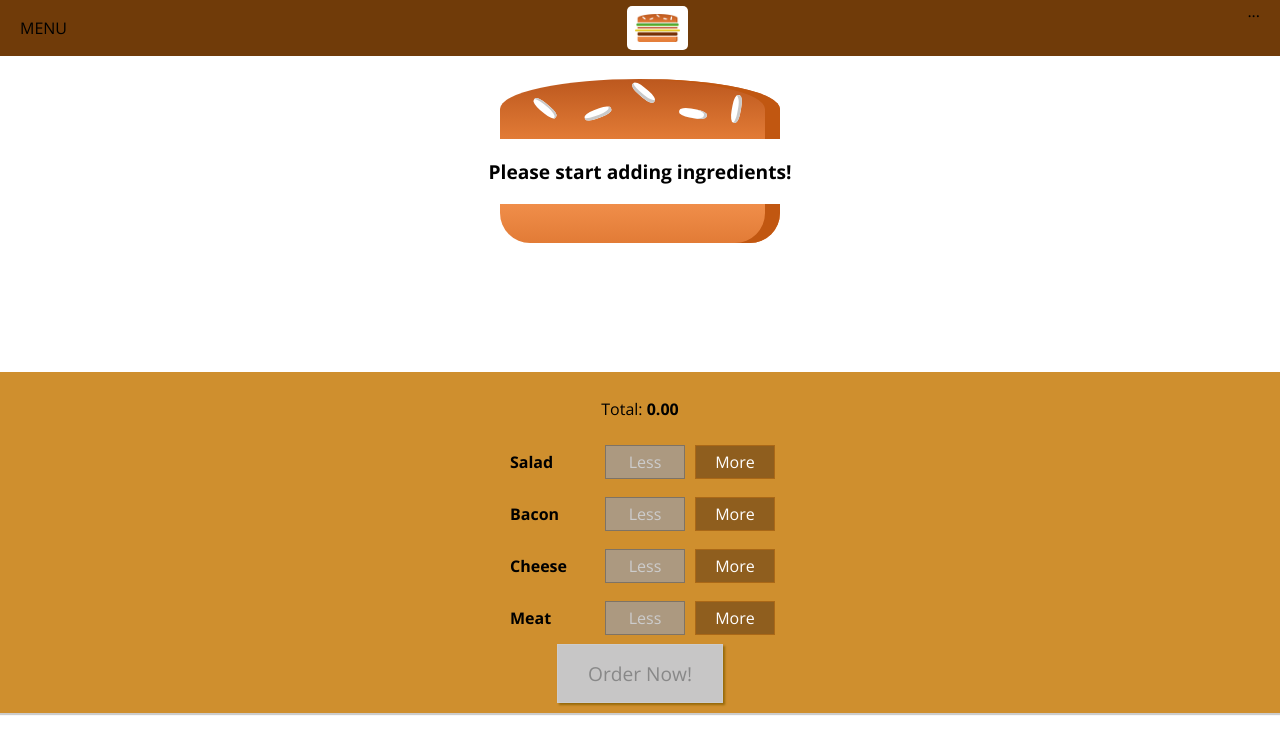
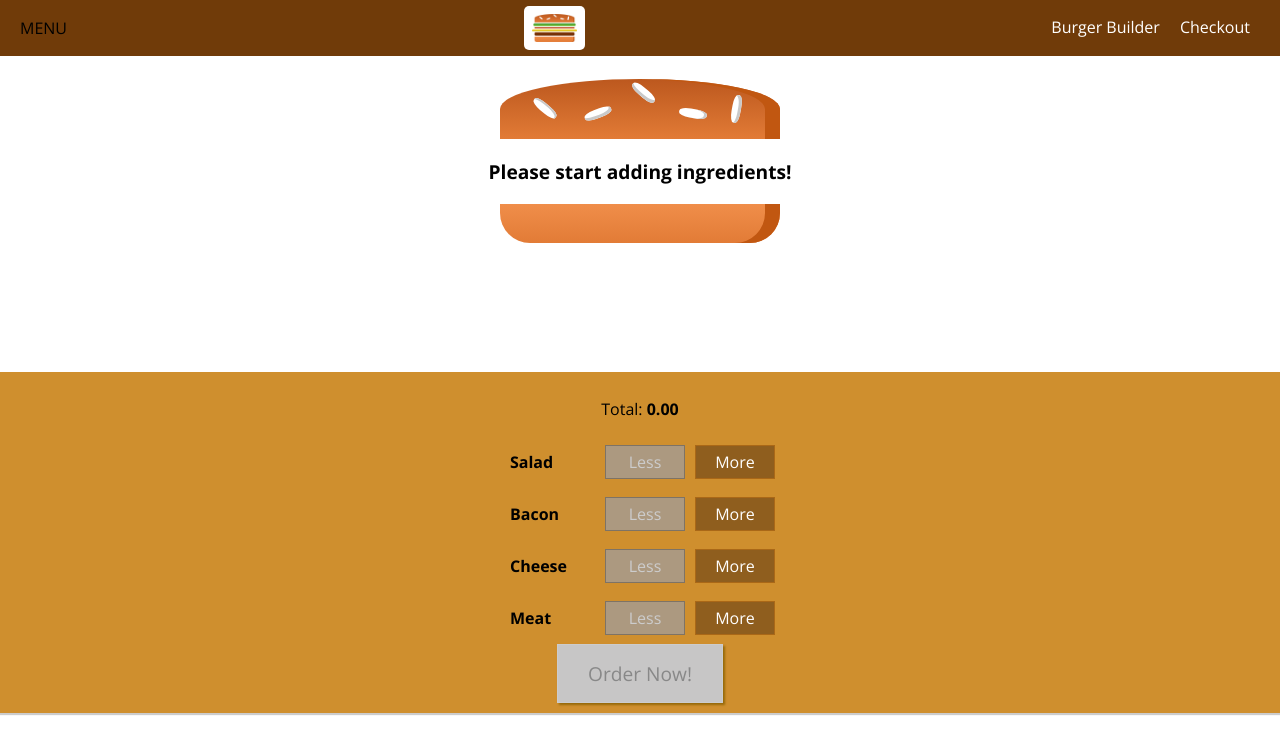
Before and after one commit to proiacm/burger-builder, a React (Create React App) app: page / in a window 1280 px wide. Shown: the top 754 px of the page. Built offline with nearby package versions, Linux system fonts and the light colour scheme.

Commit message:
import NavigationItems

```diff
--- a/src/components/Navigation/Toolbar/Toolbar.js
+++ b/src/components/Navigation/Toolbar/Toolbar.js
@@ -1,12 +1,15 @@
 import React from 'react';
 import classes from './Toolbar.module.css';
 import Logo from '../../Logo/Logo';
+import NavigationItems from '../NavigationItems/NavigationItems';
 
 const toolbar = () => (
   <header className={classes.Toolbar}>
     <div>MENU</div>
     <Logo />
-    <nav>...</nav>
+    <nav>
+      <NavigationItems />
+    </nav>
   </header>
 );
 
```
